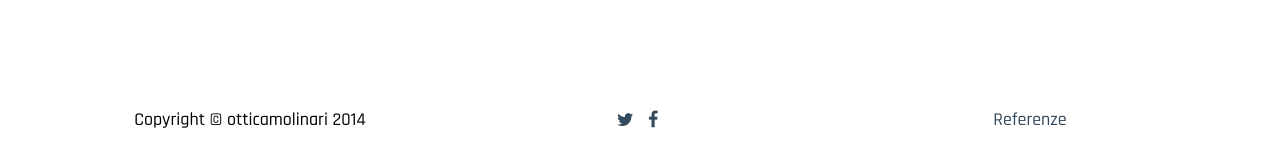
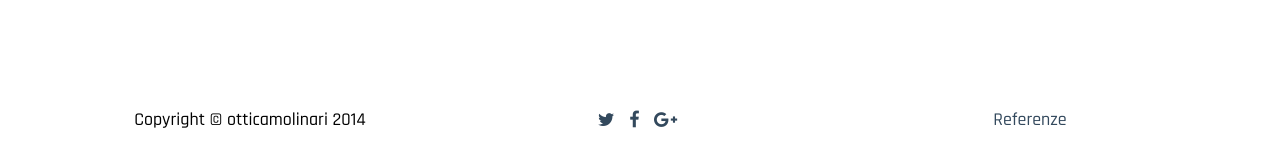
Before and after one commit to emmenko/otticamolinari, a Jekyll site: the page built from index.html, in a window 1280 px wide and 900 px high, scrolled down 3720 px. Shown: the part 710-877 px from the top of the window. Built offline with Jekyll 4.4.1, drawn with Linux system fonts in a browser that asks for light colours; nearby versions of some CDN libraries; Markdown is read by kramdown in place of the engine named in the settings; comment, search, counter and statistics services are not loaded.

Commit message:
Add google plus link

```diff
--- a/_layouts/master.html
+++ b/_layouts/master.html
@@ -103,9 +103,14 @@
           </div>
           <div class="col-md-4">
             <ul class="list-inline social-buttons">
-              <li><a class="link" href="https://twitter.com/emmenko" target="_blank"><i class="fa fa-twitter"></i></a>
+              <li>
+                <a class="link" href="https://twitter.com/emmenko" target="_blank"><i class="fa fa-twitter"></i></a>
               </li>
-              <li><a class="link" href="https://www.facebook.com/otticamolinari" target="_blank"><i class="fa fa-facebook"></i></a>
+              <li>
+                <a class="link" href="https://www.facebook.com/otticamolinari" target="_blank"><i class="fa fa-facebook"></i></a>
+              </li>
+              <li>
+              <a class="link" href="https://plus.google.com/106788851645449775572" rel="publisher" target="_blank"><i class="fa fa-google-plus"></i></a>
               </li>
             </ul>
           </div>
```
Also changed, not shown: TODO.md (+1 -1 lines).
